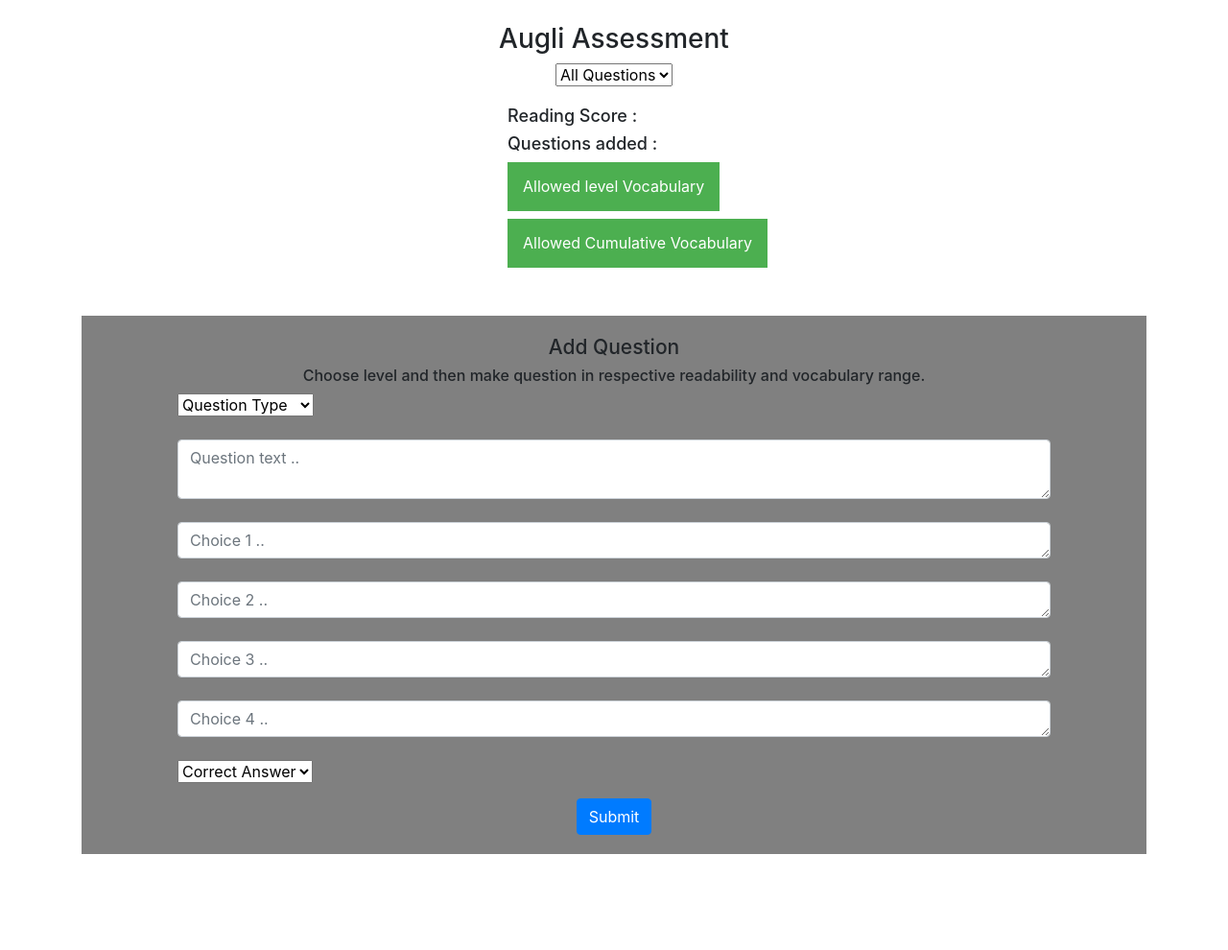
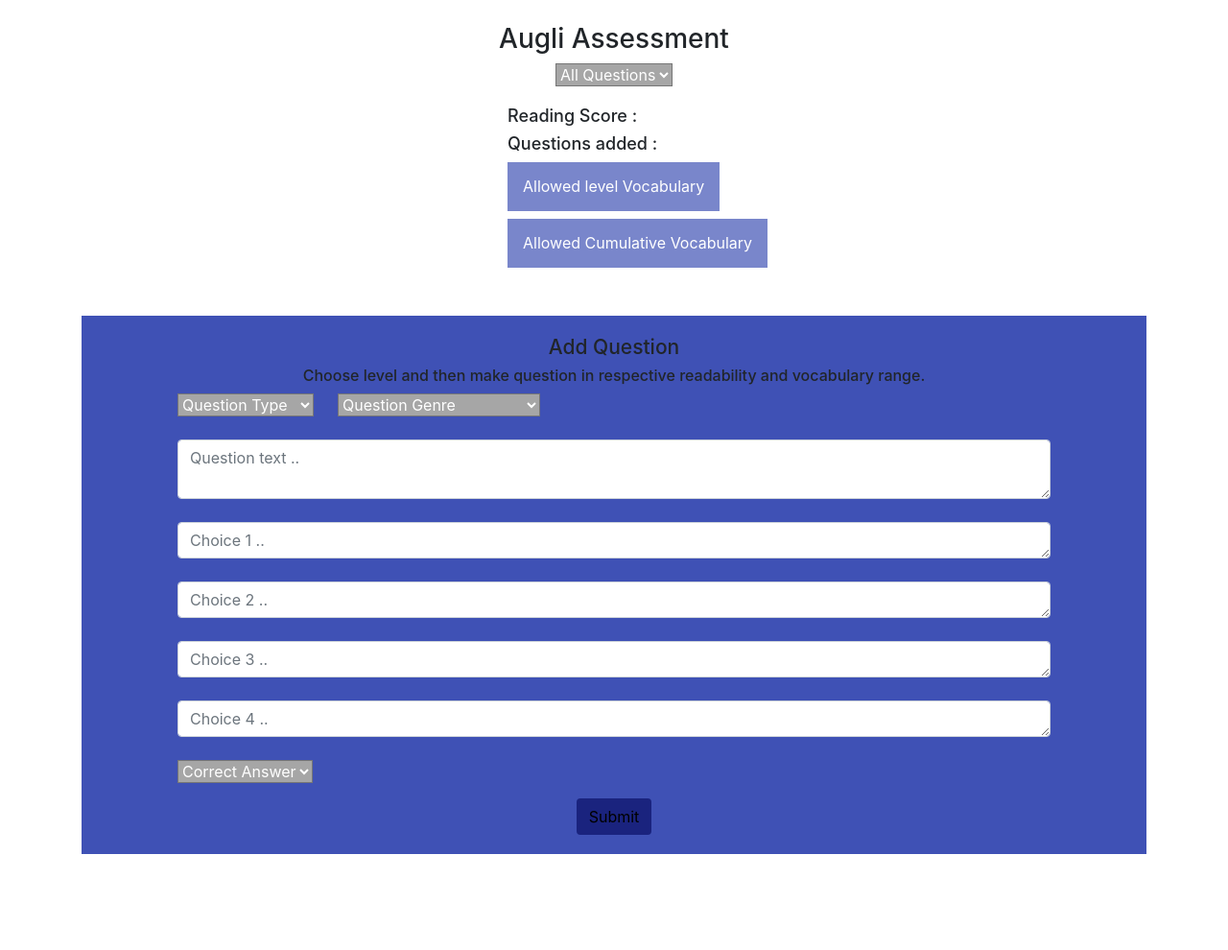
Before and after one commit to kamalkashyap13/authoring_tool, a Django app: page /questions/ in a window 1280 px wide. Shown: the part 56-1046 px from the top of the page at 96% size. Run offline with Django 3.2, Linux system fonts and the light colour scheme; data that the repository does not hold is empty; some libraries are stand-ins or nearby versions.

Commit message:
genre added

```diff
--- a/questions/templates/questions/index.html
+++ b/questions/templates/questions/index.html
@@ -32,15 +32,23 @@
   font-size: 21px;
 } */
 .ques-add{
-  background-color: gray;
+  background-color: #3F51B5;
+  /* gray; */
   padding: 20px 100px;
   margin-bottom: 100px;
   margin-top: 50px;
 
 }
+#sub-button{
+  background-color: #1A237E;
+}
 .label{
 
   margin-top: 10px;
+}
+select{
+  background-color: #a6a6a6;
+  color: white;
 }
 /* .form-control{
   background: black;
@@ -89,7 +97,8 @@ h4  {
 
 <style>
 .dropbtn, .dropbtn2 {
-    background-color: #4CAF50;
+    background-color: #7986CB;
+    /* #4CAF50; */
     color: white;
     padding: 16px;
     font-size: 16px;
@@ -98,7 +107,7 @@ h4  {
 }
 
 .dropbtn:hover, .dropbtn:focus, .dropbtn2:hover, .dropbtn2:focus {
-    background-color: #3e8e41;
+    background-color: #3F51B5;
 }
 
 #myInput2, #myInput {
@@ -256,6 +265,23 @@ tr:nth-child(even) {
                 <option value="type2">Vocabulary</option>
                 <option value="type3">Grammar</option>
               </select>
+              &emsp;
+              <select class="" id="question-genre">
+
+                <option value="choose">Question Genre</option>
+                <option value="genre1">Politics</option>
+                <option value="genre2">Sports</option>
+                <option value="genre3">Science</option>
+                <option value="genre4">Entertainment</option>
+                <option value="genre5">World</option>
+                <option value="genre6">Nation</option>
+                <option value="genre7">Politics</option>
+                <option value="genre8">Business and Commerce</option>
+                <option value="genre9">Tech</option>
+                <option value="genre10">Lifestyle</option>
+                <option value="genre11">Others</option>
+
+              </select>
               <br>
               <br>
               <!-- <label for="question-text">Question text:</label> -->
@@ -288,7 +314,7 @@ tr:nth-child(even) {
               </select>
             </div>
           </form>
-          <button type="submit" id="sub-button"  class="btn btn-primary">Submit</button>
+          <button type="submit" id="sub-button"  class="btn">Submit</button>
       </div>
 
 
@@ -378,6 +404,7 @@ tr:nth-child(even) {
     /* When the user clicks on the button,
     toggle between hiding and showing the dropdown content */
     function myFunction() {
+        //alert(111);
         document.getElementById("myDropdown").classList.toggle("show");
         $("#myDropdown2").attr("class","dropdown-content2");
     }
@@ -442,7 +469,7 @@ tr:nth-child(even) {
     levels_keys = Object.keys(level_range_detail).sort(sortAlphaNum);
 
     window.onload = function () {
-        myFunction()
+        fillltable();
         var select = document.getElementById("outer");
         for(var i = 0; i < levels_keys.length; ++i) {
           levels_keys_name = levels_keys[i]
@@ -504,7 +531,8 @@ tr:nth-child(even) {
       })
 
            $("#sub-button").on("click", function(){
-                var question_type = $("#question-type").val()
+                var question_type = $("#question-type").val();
+                var question_genre = $("#question-genre").val();
                 var question_txt = $("#question-text").val();
                 var option1 = $("#question-choice1").val();
                 var option2 = $("#question-choice2").val();
@@ -514,15 +542,15 @@ tr:nth-child(even) {
                 var question_level = $("#outer").val();
                 var level_no = selectedVal.slice(6);
 
-                var clean = datacheck(question_type,question_txt, option1, option2, option3, option4, option_choice)
+                var clean = datacheck(question_type, question_genre, question_txt, option1, option2, option3, option4, option_choice)
                 if (clean.length!=1){
 
-                  $("#"+clean[1]).css("background-color", "yellow");
+                  $("#"+clean[1]).css("background-color", "#f6544c");
                   fill_modal_data("Add the mentioned data",clean[0])
                   $("#myModal").modal()
                 }
                 else{
-                    a = save_question(question_type,question_txt, option1, option2, option3, option4, option_choice, level_no);
+                    a = save_question(question_type, question_genre, question_txt, option1, option2, option3, option4, option_choice, level_no);
                 }
 
                 //backendquery
@@ -618,9 +646,10 @@ tr:nth-child(even) {
  </script>
 
 <script>
-    function save_question(question_type, question_txt, option1, option2, option3, option4, option_choice,level_no){
+    function save_question(question_type, question_genre, question_txt, option1, option2, option3, option4, option_choice,level_no){
     		formdata=new FormData();
         formdata.append("question_type",question_type);
+        formdata.append("question_genre",question_genre);
     		formdata.append("question_txt",question_txt);
     		formdata.append("option1",option1);
         formdata.append("option2",option2);
@@ -677,11 +706,14 @@ tr:nth-child(even) {
          }
 
 
-         function datacheck(question_type,question_txt, option1, option2, option3, option4, option_choice) {
+         function datacheck(question_type, question_genre, question_txt, option1, option2, option3, option4, option_choice) {
            //question_txt = question_txt.trim()
            match_option = check_same_value([option1, option2, option3, option4])
            if (question_type=="select") {
              return ["Select Question Type","question-type"]
+           }
+           else if (question_genre=="choose"){
+             return ["Select Question Genre","question-genre"]
            }
            else if (question_txt==""){
              return ["Add question","question-text"]
@@ -727,7 +759,7 @@ tr:nth-child(even) {
 
          }
 
-         function myFunction() {
+         function fillltable() {
              var table = document.getElementById("myTable");
              //
              //
--- a/questions/views.py
+++ b/questions/views.py
@@ -75,6 +75,7 @@ def sample(request):
 def question_add(request):
     if request.method == 'POST':
         question_type = int(request.POST.get('question_type')[4])
+        question_genre = int(request.POST.get('question_genre')[5])
         question_txt = request.POST.get('question_txt').strip()
         question_content = question_txt
         option1 = request.POST.get('option1')
@@ -116,7 +117,7 @@ def question_add(request):
             return JsonResponse({"main": "Question has not been added.",
                                  "body": "Readability score is less than permissible" },
                                 safe=False)
-        LevelQuestion.objects.create(question_category=question_type, level=level_detail,question_text=question_txt, choice1=option1,
+        LevelQuestion.objects.create(question_category=question_type, question_genre=question_genre, level=level_detail,question_text=question_txt, choice1=option1,
                                      choice2=option2, choice3=option3, choice4=option4,
                                      correct=option_choice, feedback="",date=today
                                      )
```
Also changed, not shown: questions/models.py (+17 -0 lines).
